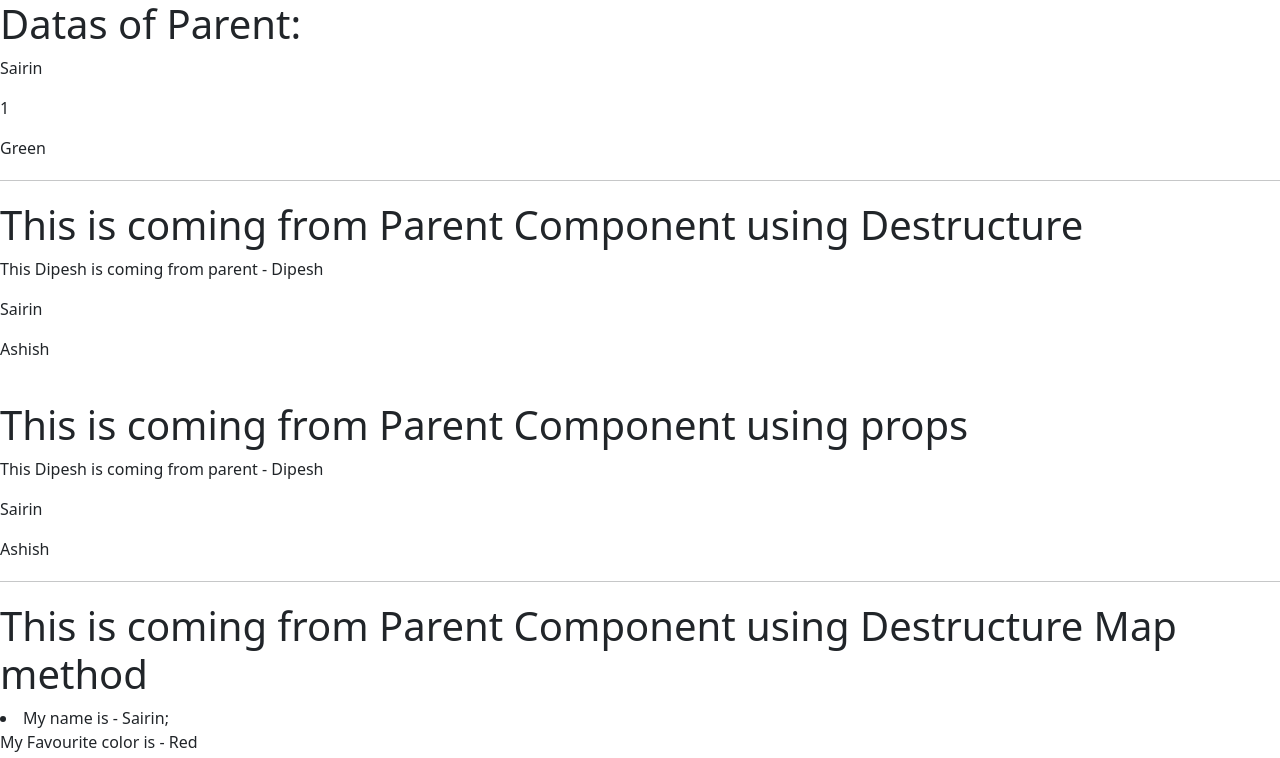
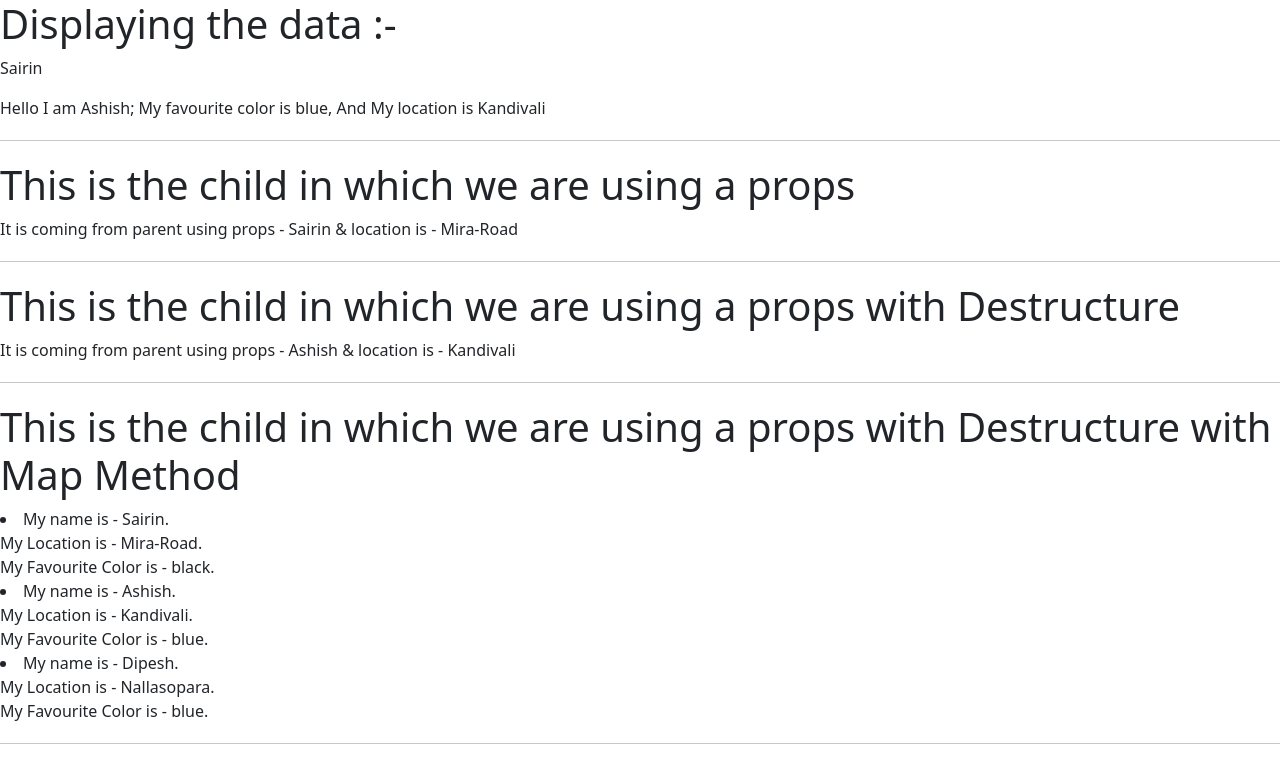
Before and after one commit to Dipesh77Dev/TRIDEV-MERN-CRUD, a React (Create React App) app in the folder frontend/: page / in a window 1280 px wide. Shown: the top 758 px of the page. Built offline with nearby package versions, Linux system fonts and the light colour scheme.

Commit message:
props2-explain

```diff
--- a/frontend/src/Components/Mini Projects/MainMiniProj.jsx
+++ b/frontend/src/Components/Mini Projects/MainMiniProj.jsx
@@ -2,12 +2,14 @@ import React from 'react'
 
 import RenderMovies from './Props/RenderMovies'
 import Parent from './Props/Parent'
+import Parents1 from './Props/Parents1'
 
 const MainMiniProj = () => {
   return (
     <>
     {/* <RenderMovies /> */}
-    <Parent />
+    {/* <Parent /> */}
+    <Parents1 />
     </>
   )
 }
--- /dev/null
+++ b/frontend/src/Components/Mini Projects/Props/Child1.js
@@ -0,0 +1,55 @@
+import React from 'react'
+
+const Child1 = (props) => {
+  return (
+    <>
+        <h1> This is the child in which we are using a props </h1>
+        <p>It is coming from parent using props - {props.data_of_props[0].name} & location is - {props.data_of_props[0].location}</p>  {/* Sairin & Mira-road*/}
+    </>
+  )
+}
+
+const Child2 = ({destruct_props}) => {
+  return (
+    <>
+        <h1> This is the child in which we are using a props with Destructure </h1>
+        <p>It is coming from parent using props - {destruct_props[1].name} & location is - {destruct_props[1].location}</p>  {/* Ashish & kandivali */}
+    </>
+  )
+}
+
+const Child3 = (props) => {
+return(
+    <>
+        <h1> This is the child in which we are using a props with Destructure with Map Method </h1>
+        {
+            props.map_props.map( item => (
+                <li key={item.no}>
+                    My name is - {item.name}. <br />
+                    My Location is - {item.location}. <br />
+                    My Favourite Color is - {item.color}.
+                </li>
+            ))
+        }
+    </>
+)
+}
+
+const Child4 = ({destruct_map_props}) => {
+return(
+    <>
+        <h1> This is the child in which we are using a props with Map Method & destructure </h1>
+        {
+           destruct_map_props.map( item => (
+                <li key={item.no}>
+                    My name is - {item.name}. <br />
+                    My Location is - {item.location}. <br />
+                    My Favourite Color is - {item.color}.
+                </li>
+            ))
+        }
+    </>
+)
+}
+
+export {Child1, Child2, Child3, Child4}
--- /dev/null
+++ b/frontend/src/Components/Mini Projects/Props/Parents1.js
@@ -0,0 +1,50 @@
+import React from 'react'
+import { Child1, Child2, Child3, Child4 } from './Child1'
+
+const Parents1 = () => {
+  const data1 = [
+    {
+      no: '0',
+      name: 'Sairin',
+      location: 'Mira-Road',
+      color: 'black'
+    },
+    {
+      no: '1',
+      name: 'Ashish',
+      location: 'Kandivali',
+      color: 'blue'
+    },
+    {
+      no: '2',
+      name: 'Dipesh',
+      location: 'Nallasopara',
+      color: 'blue'
+    }
+  ]
+  return (
+    <>
+      {console.log(data1)}
+      <h1> Displaying the data :- </h1>
+      <p>{data1[0].name}</p> {/*  sairin */}
+      <p>
+        Hello I am {data1[1].name}; My favourite color is {data1[1].color}, And
+        My location is {data1[1].location}
+      </p>
+      <hr />
+      {/* props */}
+      <Child1 data_of_props={data1} />
+      <hr />
+      {/* Destructure */}
+      <Child2 destruct_props={data1} />
+      <hr />
+      {/* Map Method */}
+      <Child3 map_props={data1} />
+      <hr />
+      {/* Map method using destructure */}
+      <Child4 destruct_map_props={data1} />
+    </>
+  )
+}
+
+export default Parents1
```
